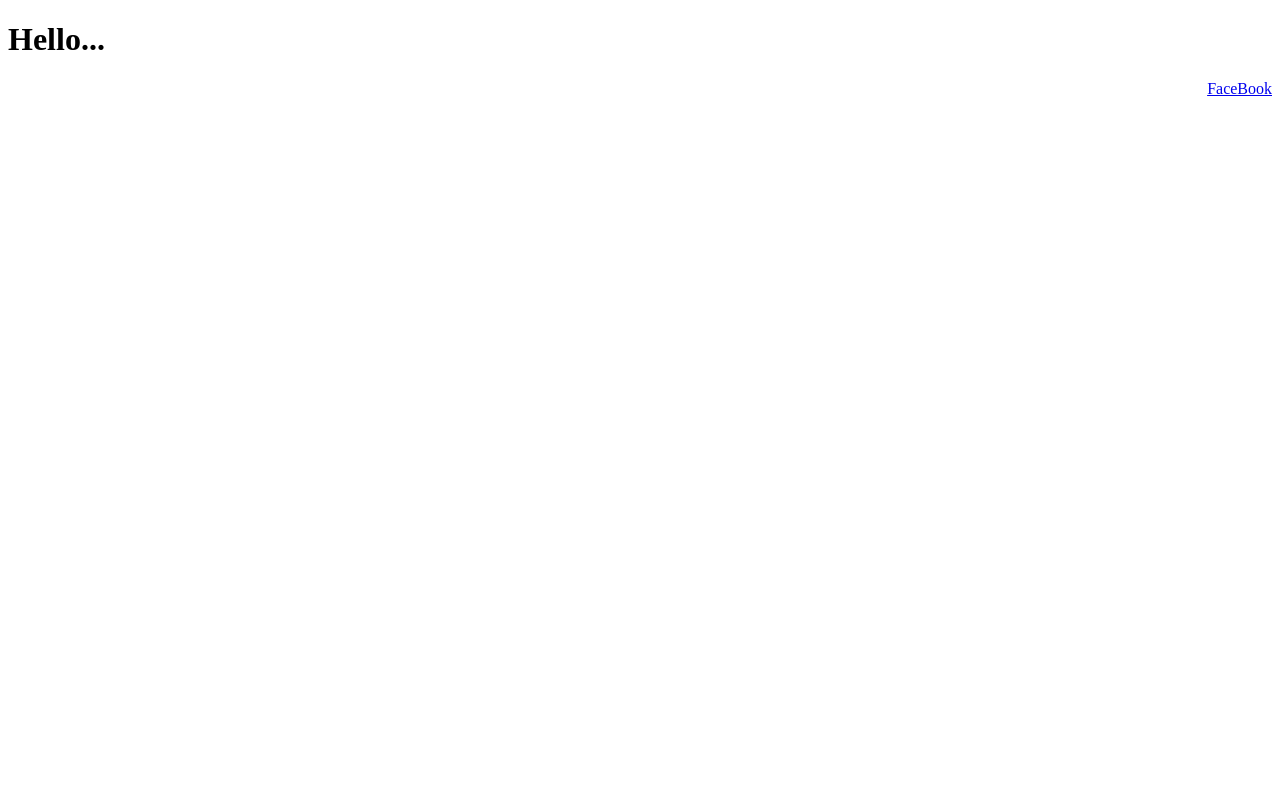
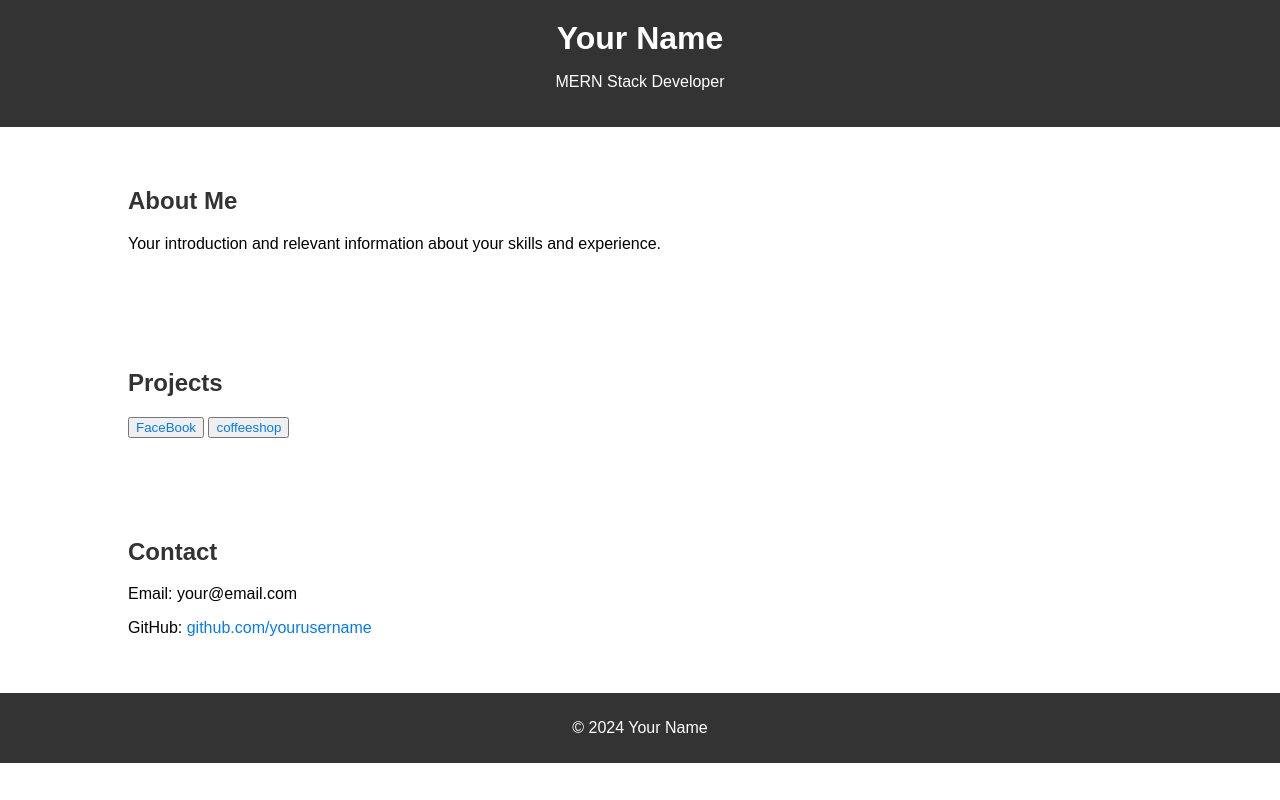
Before and after one commit to Naidu-07/Naidu-07.github.io, a plain HTML site: page index.html in a window 1280 px wide. Drawn offline with Linux system fonts and the light colour scheme.

Commit message:
Add files via upload

```diff
--- a/index.html
+++ b/index.html
@@ -3,15 +3,104 @@
 <head>
     <meta charset="UTF-8">
     <meta name="viewport" content="width=device-width, initial-scale=1.0">
-    <title>Document</title>
+
+    <title>Your Portfolio</title>
     <style>
-        a{
-        float: right;
-        }
+body {
+    font-family: 'Arial', sans-serif;
+    margin: 0;
+    padding: 0;
+}
+
+.container {
+    width: 80%;
+    margin: 0 auto;
+}
+
+header {
+    background-color: #333;
+    color: #fff;
+    text-align: center;
+    padding: 20px 0;
+}
+
+header h1 {
+    margin: 0;
+}
+
+section {
+    padding: 40px 0;
+}
+
+section h2 {
+    color: #333;
+}
+
+footer {
+    background-color: #333;
+    color: #fff;
+    text-align: center;
+    padding: 10px 0;
+}
+
+a {
+    color: #007BFF;
+    text-decoration: none;
+}
+
     </style>
 </head>
 <body>
-    <h1>Hello...</h1>
-    <a href="https://Naidu-07.github.io/FB/">FaceBook</a>
+    <header>
+        <div class="container">
+            <h1>Your Name</h1>
+            <p>MERN Stack Developer</p>
+        </div>
+    </header>
+
+    <section id="about">
+        <div class="container">
+            <h2>About Me</h2>
+            <p>Your introduction and relevant information about your skills and experience.</p>
+        </div>
+    </section>
+
+    <section id="projects">
+        <div class="container">
+            <h2>Projects</h2>
+            <button><a href="./FB/index.html">FaceBook</a></button>
+            <button><a href="./coffeeshop/index.html">coffeeshop</a></button>
+        </div>
+    </section>
+
+    <section id="contact">
+        <div class="container">
+            <h2>Contact</h2>
+            <p>Email: your@email.com</p>
+            <p>GitHub: <a href="https://github.com/yourusername" target="_blank">github.com/yourusername</a></p>
+        </div>
+    </section>
+
+    <footer>
+        <div class="container">
+            <p>&copy; 2024 Your Name</p>
+        </div>
+    </footer>
+
+    <script>
+        // You can add JavaScript functionality here if needed
+// For example, smooth scrolling to sections
+
+document.querySelectorAll('a[href^="#"]').forEach(anchor => {
+    anchor.addEventListener('click', function (e) {
+        e.preventDefault();
+
+        document.querySelector(this.getAttribute('href')).scrollIntoView({
+            behavior: 'smooth'
+        });
+    });
+});
+
+    </script>
 </body>
 </html>
```
